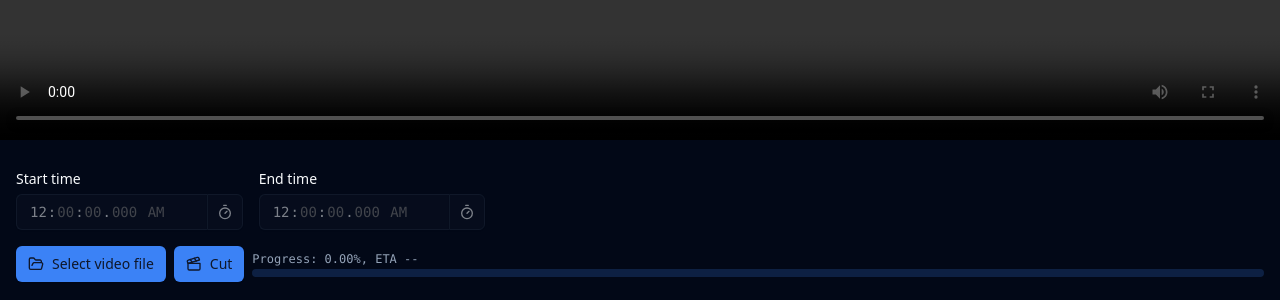
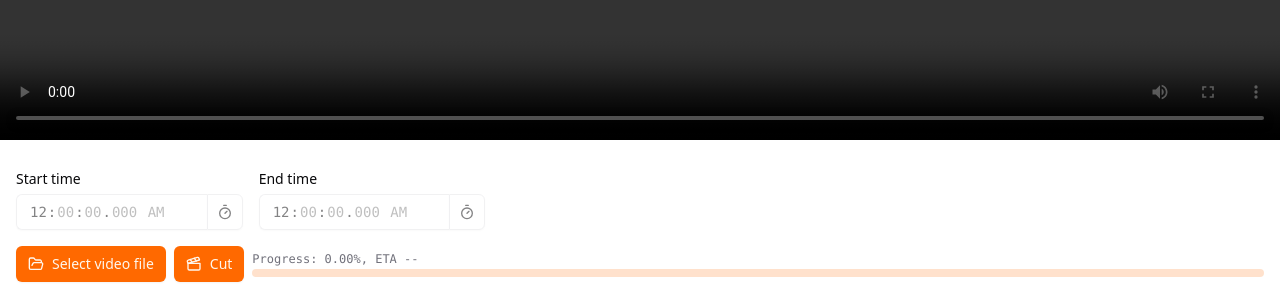
Before and after one commit to karoyqiu/vcut, a React (Vite) app: page / in a window 1280 px wide. Shown: the part 500-800 px from the top of the page. Built offline with nearby package versions, Linux system fonts and the light colour scheme.

Commit message:
调整颜色。

```diff
--- a/index.html
+++ b/index.html
@@ -6,7 +6,7 @@
     <title>vCut</title>
   </head>
 
-  <body class="dark">
+  <body>
     <div id="root"></div>
     <script src="/src/main.tsx" type="module"></script>
   </body>
--- a/src/App.css
+++ b/src/App.css
@@ -6,56 +6,70 @@
 :root {
   --radius: 0.5rem;
   --background: oklch(1 0 0);
-  --foreground: oklch(13.7% 0.036 258.53);
+  --foreground: oklch(0.141 0.005 285.823);
   --card: oklch(1 0 0);
-  --card-foreground: oklch(13.7% 0.036 258.53);
+  --card-foreground: oklch(0.141 0.005 285.823);
   --popover: oklch(1 0 0);
-  --popover-foreground: oklch(13.7% 0.036 258.53);
-  --primary: oklch(54.6% 0.2153 262.87);
-  --primary-foreground: oklch(98.4% 0.0035 247.86);
-  --secondary: oklch(96.8% 0.0068 247.9);
-  --secondary-foreground: oklch(20.8% 0.0399 265.73);
-  --muted: oklch(96.8% 0.0068 247.9);
-  --muted-foreground: oklch(55.5% 0.0407 257.44);
-  --accent: oklch(96.8% 0.0068 247.9);
-  --accent-foreground: oklch(20.8% 0.0399 265.73);
-  --destructive: oklch(63.7% 0.2078 25.33);
-  --destructive-foreground: oklch(98.4% 0.0035 247.86);
-  --border: oklch(92.9% 0.0126 255.53);
-  --input: oklch(92.9% 0.0126 255.53);
-  --ring: oklch(54.6% 0.2153 262.87);
-  --chart-1: oklch(67.7% 0.1571 35.19);
-  --chart-2: oklch(63.1% 0.1013 183.49);
-  --chart-3: oklch(37.9% 0.044 225.54);
-  --chart-4: oklch(83.4% 0.1186 88.15);
-  --chart-5: oklch(78.3% 0.1261 58.75);
+  --popover-foreground: oklch(0.141 0.005 285.823);
+  --primary: oklch(0.705 0.213 47.604);
+  --primary-foreground: oklch(0.98 0.016 73.684);
+  --secondary: oklch(0.967 0.001 286.375);
+  --secondary-foreground: oklch(0.21 0.006 285.885);
+  --muted: oklch(0.967 0.001 286.375);
+  --muted-foreground: oklch(0.552 0.016 285.938);
+  --accent: oklch(0.967 0.001 286.375);
+  --accent-foreground: oklch(0.21 0.006 285.885);
+  --destructive: oklch(0.577 0.245 27.325);
+  --border: oklch(0.92 0.004 286.32);
+  --input: oklch(0.92 0.004 286.32);
+  --ring: oklch(0.705 0.213 47.604);
+  --chart-1: oklch(0.646 0.222 41.116);
+  --chart-2: oklch(0.6 0.118 184.704);
+  --chart-3: oklch(0.398 0.07 227.392);
+  --chart-4: oklch(0.828 0.189 84.429);
+  --chart-5: oklch(0.769 0.188 70.08);
+  --sidebar: oklch(0.985 0 0);
+  --sidebar-foreground: oklch(0.141 0.005 285.823);
+  --sidebar-primary: oklch(0.705 0.213 47.604);
+  --sidebar-primary-foreground: oklch(0.98 0.016 73.684);
+  --sidebar-accent: oklch(0.967 0.001 286.375);
+  --sidebar-accent-foreground: oklch(0.21 0.006 285.885);
+  --sidebar-border: oklch(0.92 0.004 286.32);
+  --sidebar-ring: oklch(0.705 0.213 47.604);
 }
 
 .dark {
-  --background: oklch(13.7% 0.036 258.53);
-  --foreground: oklch(98.4% 0.0035 247.86);
-  --card: oklch(13.7% 0.036 258.53);
-  --card-foreground: oklch(98.4% 0.0035 247.86);
-  --popover: oklch(13.7% 0.036 258.53);
-  --popover-foreground: oklch(98.4% 0.0035 247.86);
-  --primary: oklch(62.3% 0.1879 259.8);
-  --primary-foreground: oklch(20.8% 0.0399 265.73);
-  --secondary: oklch(28% 0.0369 259.97);
-  --secondary-foreground: oklch(98.4% 0.0035 247.86);
-  --muted: oklch(28% 0.0369 259.97);
-  --muted-foreground: oklch(71.1% 0.0351 256.79);
-  --accent: oklch(28% 0.0369 259.97);
-  --accent-foreground: oklch(98.4% 0.0035 247.86);
-  --destructive: oklch(39.6% 0.1331 25.72);
-  --destructive-foreground: oklch(98.4% 0.0035 247.86);
-  --border: oklch(28% 0.0369 259.97);
-  --input: oklch(28% 0.0369 259.97);
-  --ring: oklch(48.8% 0.217 264.39);
-  --chart-1: oklch(52.9% 0.1931 262.13);
-  --chart-2: oklch(69.8% 0.1337 165.46);
-  --chart-3: oklch(72.3% 0.15 60.63);
-  --chart-4: oklch(61.9% 0.2037 312.73);
-  --chart-5: oklch(61.2% 0.2093 6.39);
+  --background: oklch(0.141 0.005 285.823);
+  --foreground: oklch(0.985 0 0);
+  --card: oklch(0.21 0.006 285.885);
+  --card-foreground: oklch(0.985 0 0);
+  --popover: oklch(0.21 0.006 285.885);
+  --popover-foreground: oklch(0.985 0 0);
+  --primary: oklch(0.646 0.222 41.116);
+  --primary-foreground: oklch(0.98 0.016 73.684);
+  --secondary: oklch(0.274 0.006 286.033);
+  --secondary-foreground: oklch(0.985 0 0);
+  --muted: oklch(0.274 0.006 286.033);
+  --muted-foreground: oklch(0.705 0.015 286.067);
+  --accent: oklch(0.274 0.006 286.033);
+  --accent-foreground: oklch(0.985 0 0);
+  --destructive: oklch(0.704 0.191 22.216);
+  --border: oklch(1 0 0 / 10%);
+  --input: oklch(1 0 0 / 15%);
+  --ring: oklch(0.646 0.222 41.116);
+  --chart-1: oklch(0.488 0.243 264.376);
+  --chart-2: oklch(0.696 0.17 162.48);
+  --chart-3: oklch(0.769 0.188 70.08);
+  --chart-4: oklch(0.627 0.265 303.9);
+  --chart-5: oklch(0.645 0.246 16.439);
+  --sidebar: oklch(0.21 0.006 285.885);
+  --sidebar-foreground: oklch(0.985 0 0);
+  --sidebar-primary: oklch(0.646 0.222 41.116);
+  --sidebar-primary-foreground: oklch(0.98 0.016 73.684);
+  --sidebar-accent: oklch(0.274 0.006 286.033);
+  --sidebar-accent-foreground: oklch(0.985 0 0);
+  --sidebar-border: oklch(1 0 0 / 10%);
+  --sidebar-ring: oklch(0.646 0.222 41.116);
 }
 
 @theme inline {
--- a/src/App.tsx
+++ b/src/App.tsx
@@ -3,8 +3,9 @@ import { convertFileSrc } from '@tauri-apps/api/core';
 import { open, save } from '@tauri-apps/plugin-dialog';
 import { type Child, Command } from '@tauri-apps/plugin-shell';
 import { CircleX, Clapperboard, FolderOpen, Timer } from 'lucide-react';
-import { useRef, useState } from 'react';
+import { useEffect, useRef, useState } from 'react';
 import { useForm } from 'react-hook-form';
+import { useTernaryDarkMode } from 'usehooks-ts';
 import { z } from 'zod';
 
 import '@/App.css';
@@ -77,6 +78,7 @@ function App() {
   const [startedAt, setStartedAt] = useState(0);
   const [ffmpeg, setFfmpeg] = useState<Child>();
   const video = useRef<HTMLVideoElement>(null);
+  const { ternaryDarkMode } = useTernaryDarkMode({ localStorageKey: 'dark-mode' });
   const form = useForm<z.infer<typeof spanSchema>>({
     resolver: zodResolver(spanSchema),
     defaultValues: {
@@ -85,6 +87,21 @@ function App() {
     },
   });
   const values = form.watch();
+
+  useEffect(() => {
+    const root = window.document.documentElement;
+    root.classList.remove('light', 'dark');
+
+    if (ternaryDarkMode === 'system') {
+      const systemTheme = window.matchMedia('(prefers-color-scheme: dark)').matches
+        ? 'dark'
+        : 'light';
+
+      root.classList.add(systemTheme);
+    } else {
+      root.classList.add(ternaryDarkMode);
+    }
+  }, [ternaryDarkMode]);
 
   return (
     <main className="flex flex-col gap-4">
@@ -132,6 +149,8 @@ function App() {
                   values.start,
                   '-to',
                   values.end,
+                  '-c',
+                  'copy',
                   outputFilename,
                 ]);
                 command.stdout.on('data', (line) => {
```
